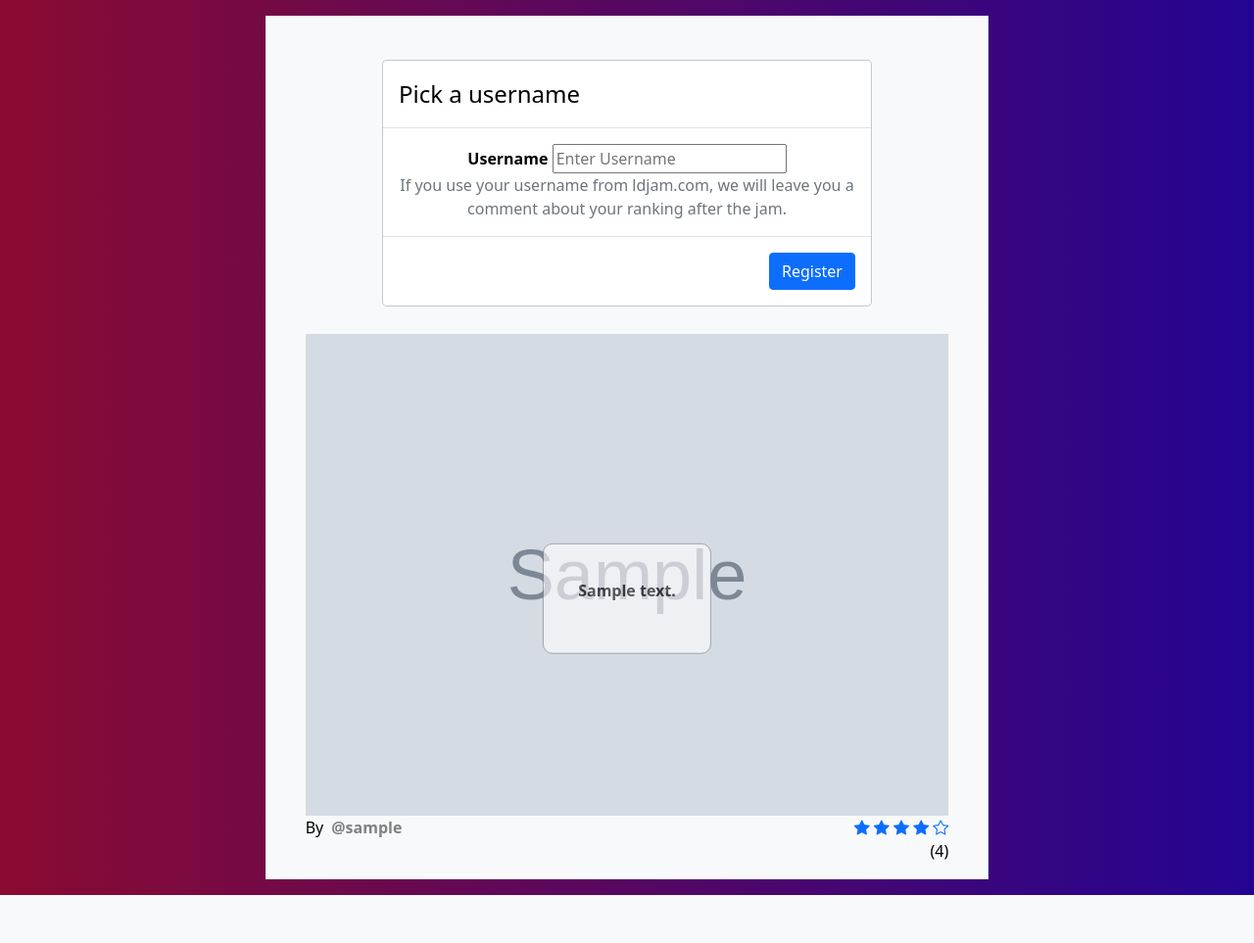
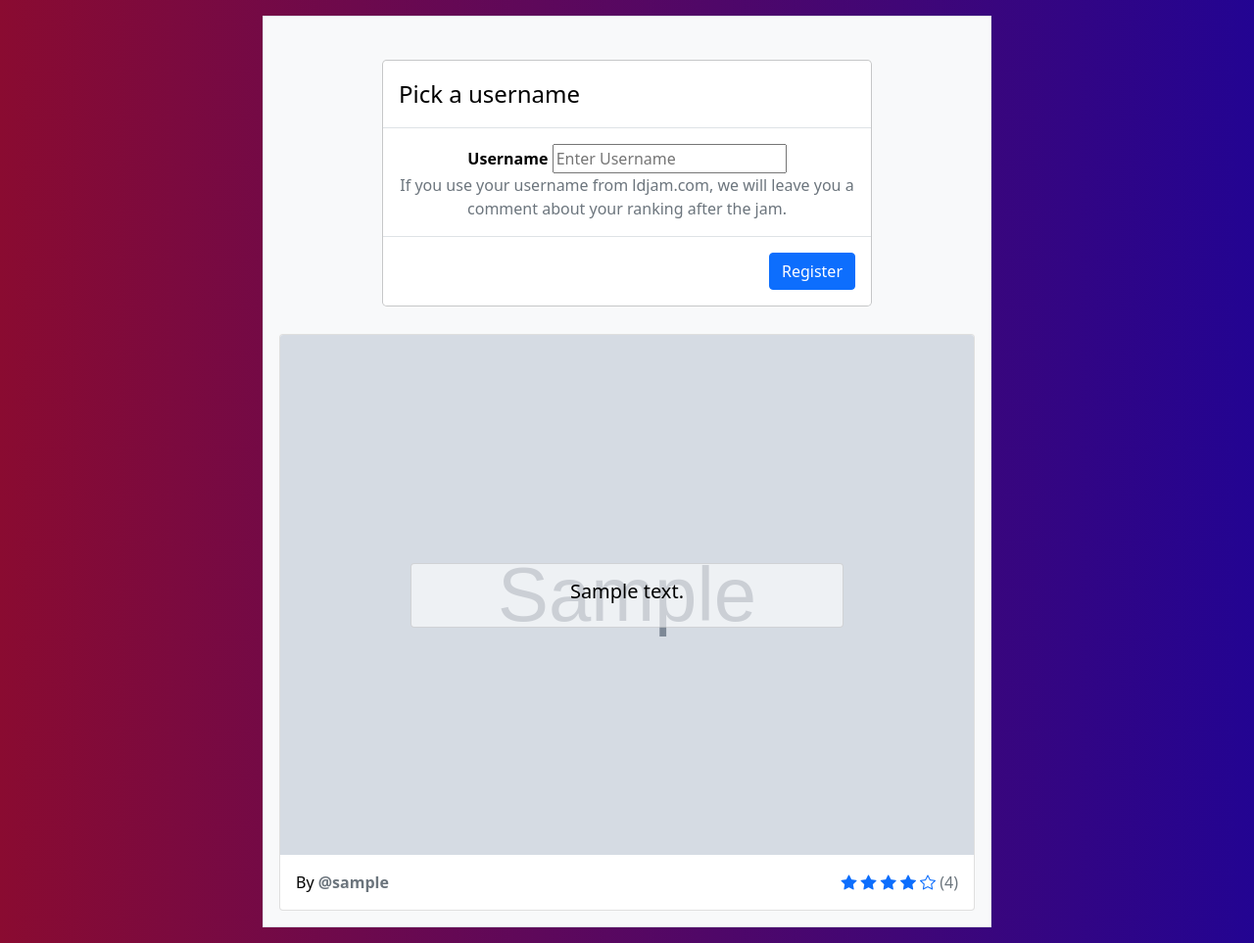
Before and after one commit to phigames/ld48, a Django app: page / in a window 1280 px wide. Shown: the part 56-1019 px from the top of the page at 98% size. Before the commit the page ends 970 px from the top, so only its background shows below. Run offline with Django 3.2, Linux system fonts and the light colour scheme; tables that the repository leaves empty hold one stand-in row (values such as "Sample post"); grey boxes marked "Sample" are stand-in pictures; parts of the project's set-up code (start-up, migrations or seed data) failed here and were passed over; some libraries are stand-ins or nearby versions.

Commit message:
post styling tweaks

```diff
--- a/ld48/static/ld48/css/style.css
+++ b/ld48/static/ld48/css/style.css
@@ -1,5 +1,5 @@
 body {
-    background: rgb(131,16,51);
+  background: rgb(131, 16, 51);
   background: linear-gradient(90deg, rgb(138, 11, 49) 0%, rgb(35, 4, 146) 100%);
 }
 
@@ -10,7 +10,7 @@ body {
   display: none;
 }
 body {
-    background: rgb(131,16,51);
+  background: rgb(131, 16, 51);
   background: linear-gradient(90deg, rgb(138, 11, 49) 0%, rgb(35, 4, 146) 100%);
 }
 
@@ -34,33 +34,8 @@ img {
   color: black;
 }
 
-  div.transparentbox {
-    padding: 5%;
-    opacity: 0.6;
-    border: 1px solid grey;
-    background-color: #ffffff;
-    border-radius: 10px;
-    filter: alpha(opacity=60); /* This is for IE8 and other earlier browsers */
- }
-
- div.transparentbox p {
-    /* margin: ; */
-    color: #000000;
-    font-weight: bold;
- }
-
- .likes {
-     color: black;
- }
-
- .left-col {
-     float: left;
-     width: 50%;
- }
-
- .right-col {
-     float: right;
-     width: 50%;
+.quote-overlay {
+  background-color: rgba(255, 255, 255, 0.6);
 }
 
 .star-rating.user-rated .rating-star {
--- a/ld48/templates/ld48/base.html
+++ b/ld48/templates/ld48/base.html
@@ -34,10 +34,8 @@
             </div>
         </nav>
         <div class="container">
-            <div class="row p-3">
-                <div class="col-md-8 p-3 offset-2 bg-light border">
-                    {% block content %}{% endblock content %}
-                </div>
+            <div class="col-md-8 offset-md-2 p-3 my-3 bg-light border">
+                {% block content %}{% endblock content %}
             </div>
         </div>
         <script src="https://cdn.jsdelivr.net/npm/bootstrap@5.0.0-beta3/dist/js/bootstrap.bundle.min.js" integrity="sha384-JEW9xMcG8R+pH31jmWH6WWP0WintQrMb4s7ZOdauHnUtxwoG2vI5DkLtS3qm9Ekf" crossorigin="anonymous"></script>
--- a/ld48/templates/ld48/home.html
+++ b/ld48/templates/ld48/home.html
@@ -22,10 +22,14 @@
         </div>
     </form>
 </div>
-<div>
-    {% for post in posts %}
-        {% show_post post %}
-    {% endfor %}
+<div class="container p-0">
+    <div class="row gy-3">
+        {% for post in posts %}
+            <div class="col-12">
+                {% show_post post %}
+            </div>
+        {% endfor %}
+    </div>
 </div>
 {% endblock content %}
 
--- a/ld48/templates/ld48/post.html
+++ b/ld48/templates/ld48/post.html
@@ -1,20 +1,21 @@
 
 {% load utils %}
 
-<div class="container">
-    <div class="col-12">
-        <img src="{{post.image}}" width="100%">
-        <div class="centered transparentbox" >
-            <p>{{post.text}}</p>
+<div class="card">
+    <div class="card-img-top position-relative">
+        <img src="{{ post.image }}" class="card-img-top">
+        <div class="card-img-overlay row align-items-center">
+            <div class="col-8 offset-2">
+                <div class="card p-3 quote-overlay">
+                    <h5>{{ post.text }}</h5>
+                </div>
+            </div>
         </div>
     </div>
-
-    <div class="row">
-        <div class="col-6 text-start">By<a href="{% url 'posts' post.username %}" style="font-weight: bolder; color: grey; text-decoration: none;"><i class="bi me-2"></i>@{{post.username}}</a></div>
-        <div class="col-6 text-end"> {% star_rating post %} ({{post.n_ratings}})</div>
+    <div class="card-body">
+        <div class="row">
+            <div class="col-6 text-start">By <a href="{% url 'posts' post.username %}" class="text-secondary fw-bold text-decoration-none">@{{ post.username }}</a></div>
+            <div class="col-6 text-end">{% star_rating post %} <span class="text-secondary">({{ post.n_ratings }})</span></div>
+        </div>
     </div>
-
-
-    <!-- <div class="rating"></div>
-    <div class="user"></div> -->
 </div>
--- a/ld48/templates/ld48/star_rating.html
+++ b/ld48/templates/ld48/star_rating.html
@@ -1,6 +1,6 @@
 {% load utils %}
 
-<div {% if editable %}class="star-rating" data-post-id="{{ post.id }}" data-post-username="{{ post.username }}"{% endif %}>
+<div class="d-inline" {% if editable %}class="star-rating" data-post-id="{{ post.id }}" data-post-username="{{ post.username }}"{% endif %}>
     {% for i in 5|times %}
         <a class="bi bi-star{% if i <= post.average_rating %}-fill{% endif %} rating-star" {% if editable %}data-post-id="{{ post.id }}" data-rating-star-value="{{ i }}"{% endif %}></a>
     {% endfor %}
```
Also changed, not shown: ld48/templates/ld48/posts.html (+5 -3 lines). Lines whose indentation alone changed are shown as unchanged.
